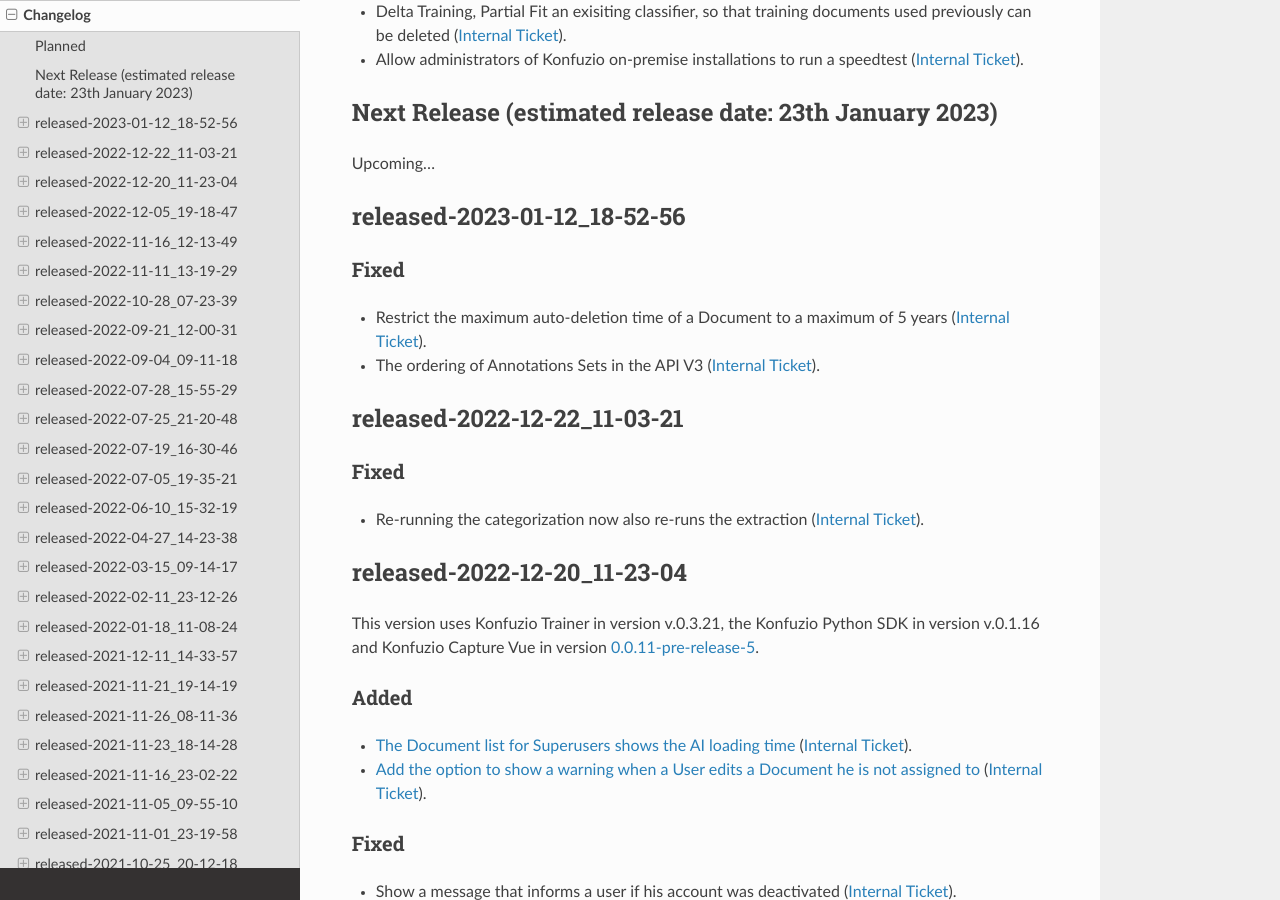
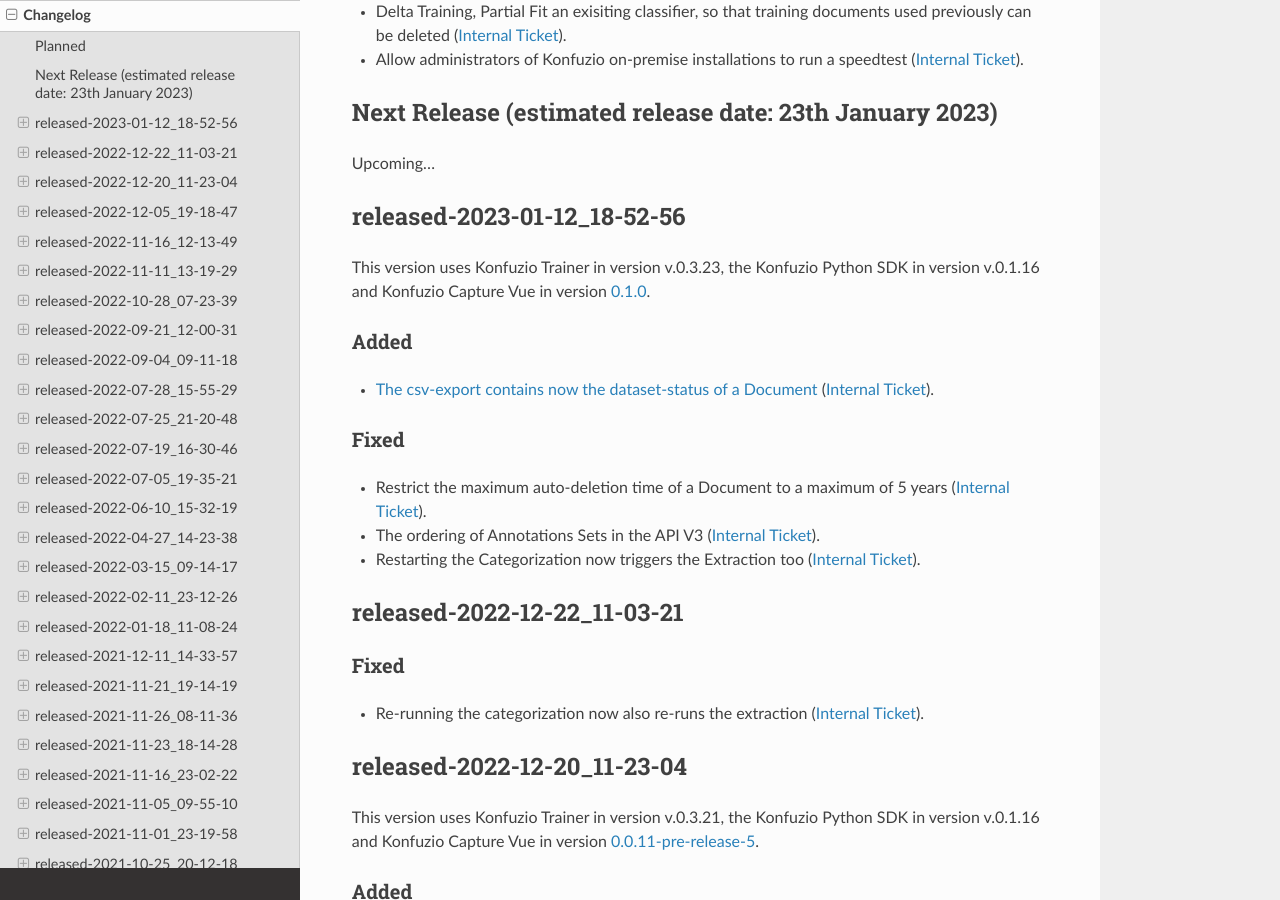
Before and after one commit to konfuzio-ai/konfuzio-sdk, a Sphinx documentation site: the page built from docs/web/changelog_app.md, in a window 1280 px wide and 900 px high, scrolled down 768 px. Built offline with Sphinx 7.4.7 and the Read the Docs theme 2.0.0, drawn with Linux system fonts in a browser that asks for light colours; pages that are not in the unit, such as notebooks, are missing from menus.

Commit message:
Update changelog_app.md

```diff
--- a/docs/web/changelog_app.md
+++ b/docs/web/changelog_app.md
@@ -46,9 +46,15 @@
 
 ## released-2023-01-12_18-52-56
 
+This version uses Konfuzio Trainer in version v.0.3.23, the Konfuzio Python SDK in version v.0.1.16 and Konfuzio Capture Vue in version [0.1.0](https://github.com/konfuzio-ai/konfuzio-capture-vue/releases/).
+
+### Added
+- [The csv-export contains now the dataset-status of a Document](https://help.konfuzio.com/integrations/csv/index.html?highlight=csv) ([Internal Ticket](https://git.konfuzio.com/konfuzio/objectives/-/issues/9967)).
+
 ### Fixed
 - Restrict the maximum auto-deletion time of a Document to a maximum of 5 years ([Internal Ticket](https://git.konfuzio.com/konfuzio/objectives/-/issues/10229)).
 - The ordering of Annotations Sets in the API V3 ([Internal Ticket](https://git.konfuzio.com/konfuzio/objectives/-/issues/10197)).
+- Restarting the Categorization now triggers the Extraction too ([Internal Ticket](https://git.konfuzio.com/konfuzio/objectives/-/issues/1035)).
 
 ## released-2022-12-22_11-03-21
 
```
